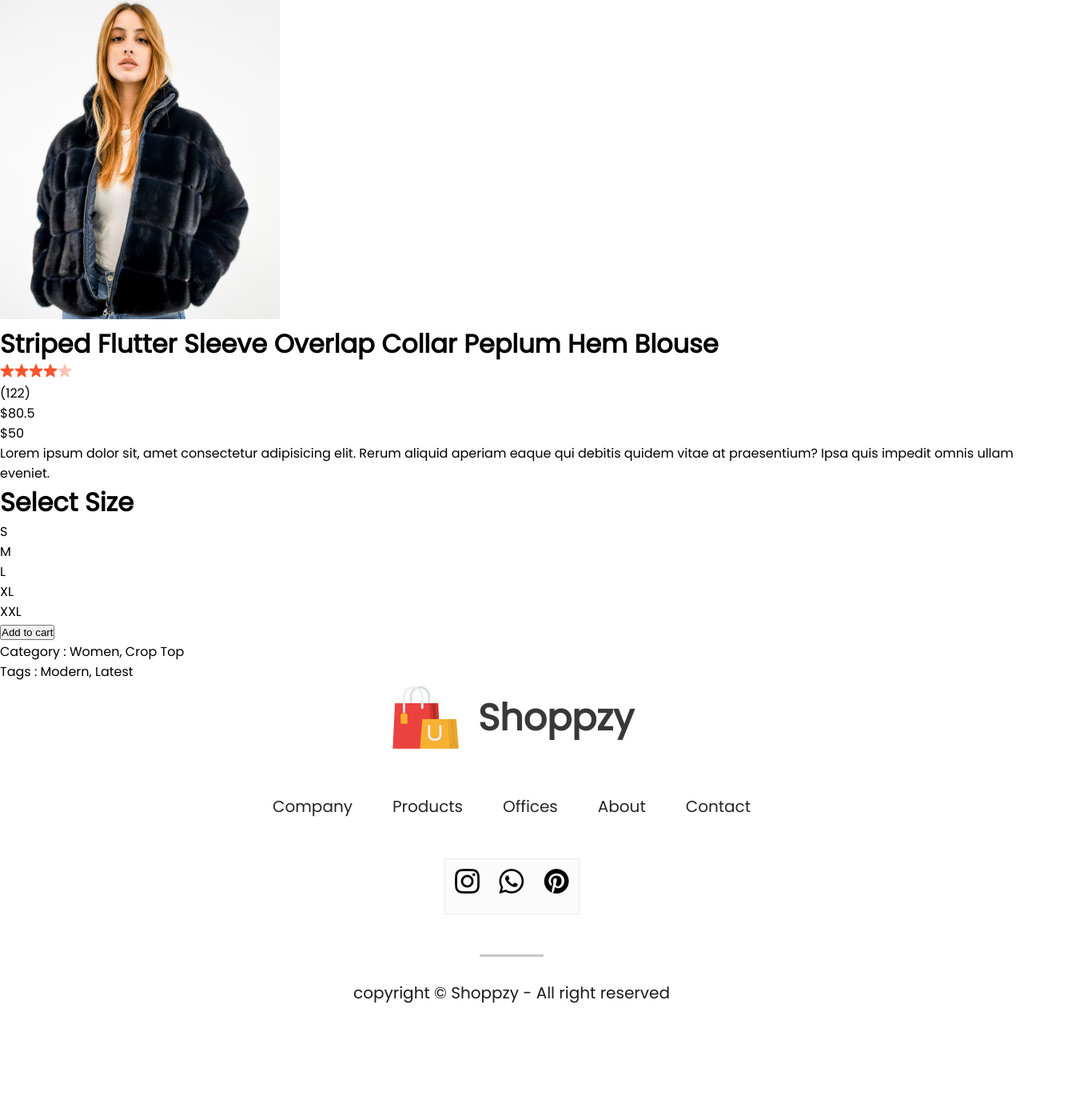
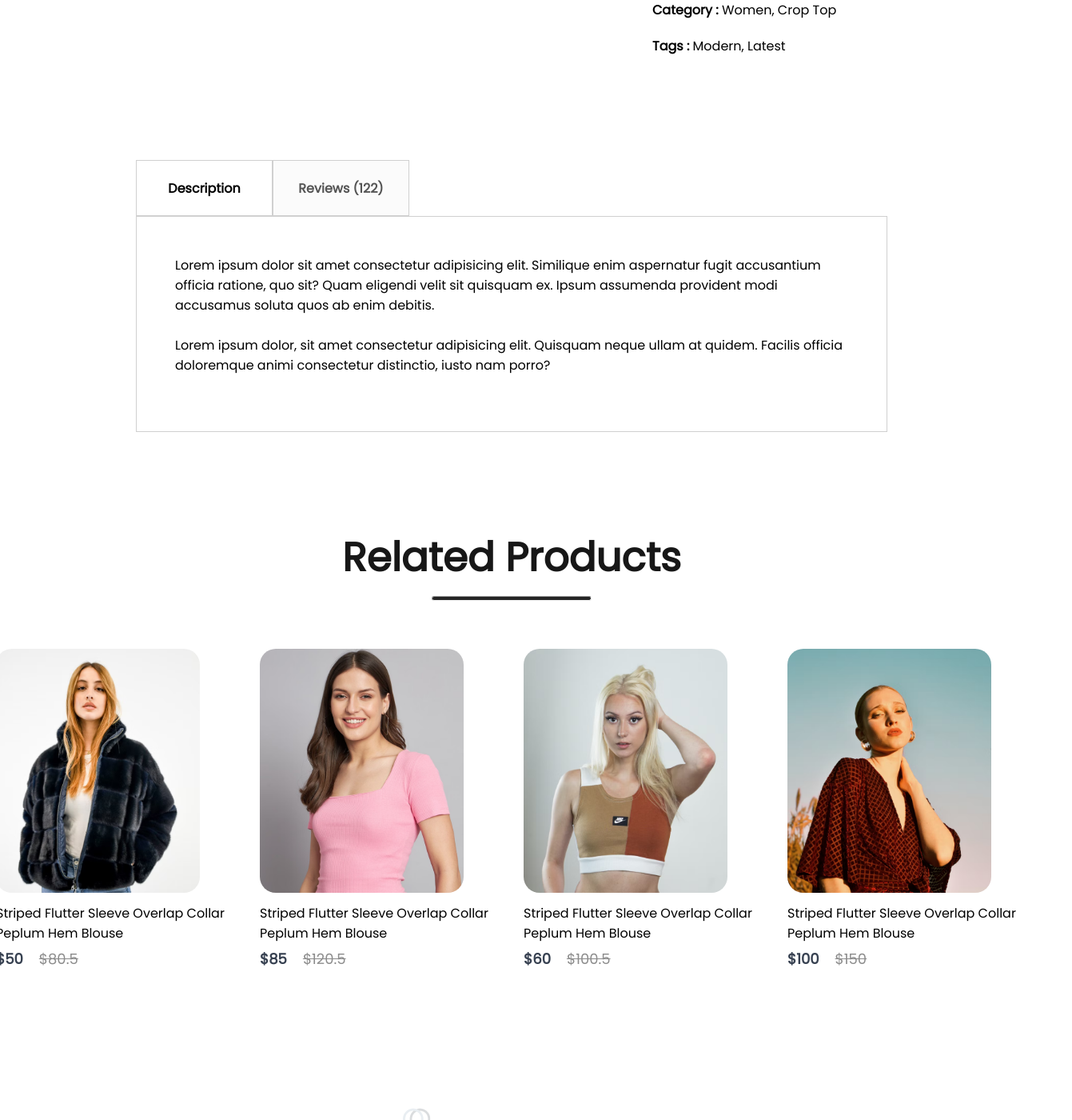
Before and after one commit to Suriya2620/ecommerce, a React (Create React App) app: page /product/1 in a window 1280 px wide. Shown: the part 991-2391 px from the top of the page at 80% size, 1341 px wide, since content can reach past the window. Before the commit the page ends 2277 px from the top, so only its background shows below. Built offline with nearby package versions, Linux system fonts and the light colour scheme.

Commit message:
added related component

```diff
--- a/src/components/BreadCrumb/breadcrumb.css
+++ b/src/components/BreadCrumb/breadcrumb.css
@@ -0,0 +1,11 @@
+.breadcrumb{
+    display: flex;
+    align-items: center;
+    gap: 8px;
+    color: #5e5e5e;
+    font-size: 16px;
+    font-weight: 600;
+    margin: 60px 170px;
+    text-transform: capitalize;
+    cursor: pointer;
+}
--- /dev/null
+++ b/src/components/Description/DescriptionBox.jsx
@@ -0,0 +1,19 @@
+import React from 'react'
+import './description.css'
+
+const DescriptionBox = () => {
+  return (
+    <div className="description">
+        <div className="decription-navigator">
+            <div className="description-nav-box">Description</div>
+            <div className="description-nav-box fade">Reviews (122)</div>
+        </div>
+        <div className="description-descriptionbox">
+            <p>Lorem ipsum dolor sit amet consectetur adipisicing elit. Similique enim aspernatur fugit accusantium officia ratione, quo sit? Quam eligendi velit sit quisquam ex. Ipsum assumenda provident modi accusamus soluta quos ab enim debitis.</p>
+            <p>Lorem ipsum dolor, sit amet consectetur adipisicing elit. Quisquam neque ullam at quidem. Facilis officia doloremque animi consectetur distinctio, iusto nam porro?</p>
+        </div>
+    </div>
+  )
+}
+
+export default DescriptionBox
--- /dev/null
+++ b/src/components/Description/description.css
@@ -0,0 +1,37 @@
+.description{
+    margin: 120px 170px;
+}
+
+.decription-navigator{
+    display: flex;
+
+}
+
+.description-nav-box{
+    display: flex;
+    align-items: center;
+    justify-content: center;font-size: 16px;
+    font-weight: 600;
+    width: 171px;
+    height: 70px;
+    border: 1px solid #d0d0d0;
+}
+
+.description-nav-box.fade{
+    background: #fbfbfb;
+    color: #555;
+}
+
+
+
+.description-descriptionbox{
+    display: flex;
+    flex-direction: column;
+    gap: 25px;
+    padding: 12px;
+    border: 1px solid #d0d0d0;
+    padding: 48px;
+    padding-bottom:70px;
+    /* text-indent: 20px; */
+
+}
--- /dev/null
+++ b/src/components/RelatedProducts/RelatedProducts.jsx
@@ -0,0 +1,21 @@
+import React from 'react'
+import './related.css'
+
+import data_product from '../Assets/data'
+import Item from '../Item/Item'
+
+function RelatedProducts() {
+  return (
+    <div className="relatedproducts">
+        <h1>Related Products</h1>
+        <hr />
+        <div className="relatedproducts-item">
+            {data_product.map((item,i)=>{
+                return <Item key={i} id={item.id} name={item.name} image={item.image} new_price={item.new_price} old_price={item.old_price}/>
+            })}
+        </div>
+    </div>
+  )
+}
+
+export default RelatedProducts
--- /dev/null
+++ b/src/components/RelatedProducts/related.css
@@ -0,0 +1,26 @@
+.relatedproducts{
+    display: flex;
+    flex-direction: column;
+    align-items: center;
+    gap: 10px;
+    height: 90vh;
+}
+
+.relatedproducts h1{
+    color: #171717;
+    font-size: 50px;
+    font-weight: 600;
+}
+
+.relatedproducts hr{
+    width: 200px;
+    height: 6px;
+    border-radius: 10px;
+    background: #252525;
+}
+
+.relatedproducts-item{
+    margin-top: 50px;
+    display: flex;
+    gap: 30px;
+}
--- a/src/components/productDisplay/ProductDisplay.jsx
+++ b/src/components/productDisplay/ProductDisplay.jsx
@@ -8,12 +8,12 @@
   return (
     <div className="productdisplay">
         <div className="productdisplay-left">
-            <div className="productdisplay-img-list">
+            {/* <div className="productdisplay-img-list">
                 <img src={product.image} alt="" />
                 <img src={product.image} alt="" />
                 <img src={product.image} alt="" />
                 <img src={product.image} alt="" />
-            </div>
+            </div> */}
             <div className="productdisplay-img">
                 <img className='productdisplay-main-img' src={product.image} alt="" />
             </div>
--- a/src/components/productDisplay/productdisplay.css
+++ b/src/components/productDisplay/productdisplay.css
@@ -0,0 +1,105 @@
+.productdisplay{
+    display: flex;
+    margin: 0 50px;
+    justify-content: space-between;
+}
+    .productdisplay-left{
+        display: flex;
+        gap: 17px;
+    }
+
+    .productdisplay-img-list{
+        display: flex;
+        flex-direction: column;
+        gap: 16px;
+    }
+
+.productdisplay-main-img{
+    width: 586px;
+    height: 700px;
+
+}
+
+.productdisplay-right{
+    margin: 0 170px;
+    display: flex;
+    flex-direction: column;
+
+}
+
+.productdisplay-right h1{
+    color: #3d3d3d;
+    font-weight: 700;
+    font-size: 40px;
+    }
+.productdisplay-right-stars{
+    display: flex;
+    align-items: center;
+    margin-top: 13px;
+    gap: 5px;
+    color: #1c1c1c;
+    font-size: 16px;
+}
+
+.productdisplay-right-prices{
+    display: flex;
+    margin: 40px 0;
+    gap: 30px;
+    font-size: 24px;
+    font-weight: 700;
+}
+.productdisplay-right-price-new{
+    color: #ff4141;
+
+}
+.productdisplay-right-price-old{
+    color: #818181;
+    text-decoration: line-through;
+
+}
+
+
+.productdisplay-right-size h1{
+    margin-top: 55px;
+    color: #656565;
+    font-size: 20px;
+    font-weight: 600;
+}
+
+
+
+.productdisplay-right-size{
+    display: flex;
+    margin: 30px 0;
+    gap: 20px;
+}
+
+.productdisplay-right-size div{
+    padding: 18px 24px;
+    background: #fbfbfb;
+    border: 1px solid #ebebeb;
+    border-radius: 3px;
+    cursor: pointer;
+}
+
+.productdisplay-right button{
+    padding: 20px 40px;
+    width: 200px;
+    font-size: 16px;
+    font-weight: 600;
+    color: white;
+    background: #ff4141;
+    margin-bottom: 40px;
+    border: none;
+    outline: none;
+    cursor: pointer;
+}
+
+
+.productdisplay-right-category{
+    margin: 10px;
+}
+
+.productdisplay-right-category span{
+    font-weight: 600;
+}
--- a/src/pages/Product.jsx
+++ b/src/pages/Product.jsx
@@ -3,6 +3,8 @@
 import { useParams } from 'react-router-dom'
 import BreadCrumb from '../components/BreadCrumb/BreadCrumb'
 import ProductDisplay from '../components/productDisplay/ProductDisplay'
+import DescriptionBox from '../components/Description/DescriptionBox'
+import RelatedProducts from '../components/RelatedProducts/RelatedProducts'
 const Product = () => {
   const {all_product} =useContext(ShopContext)
   let {productId}=useParams()
@@ -11,6 +13,8 @@
     <div>
       <BreadCrumb product={product}/>
       <ProductDisplay product={product}/>
+      <DescriptionBox/>
+      <RelatedProducts/>
     </div>
   )
 }
```
